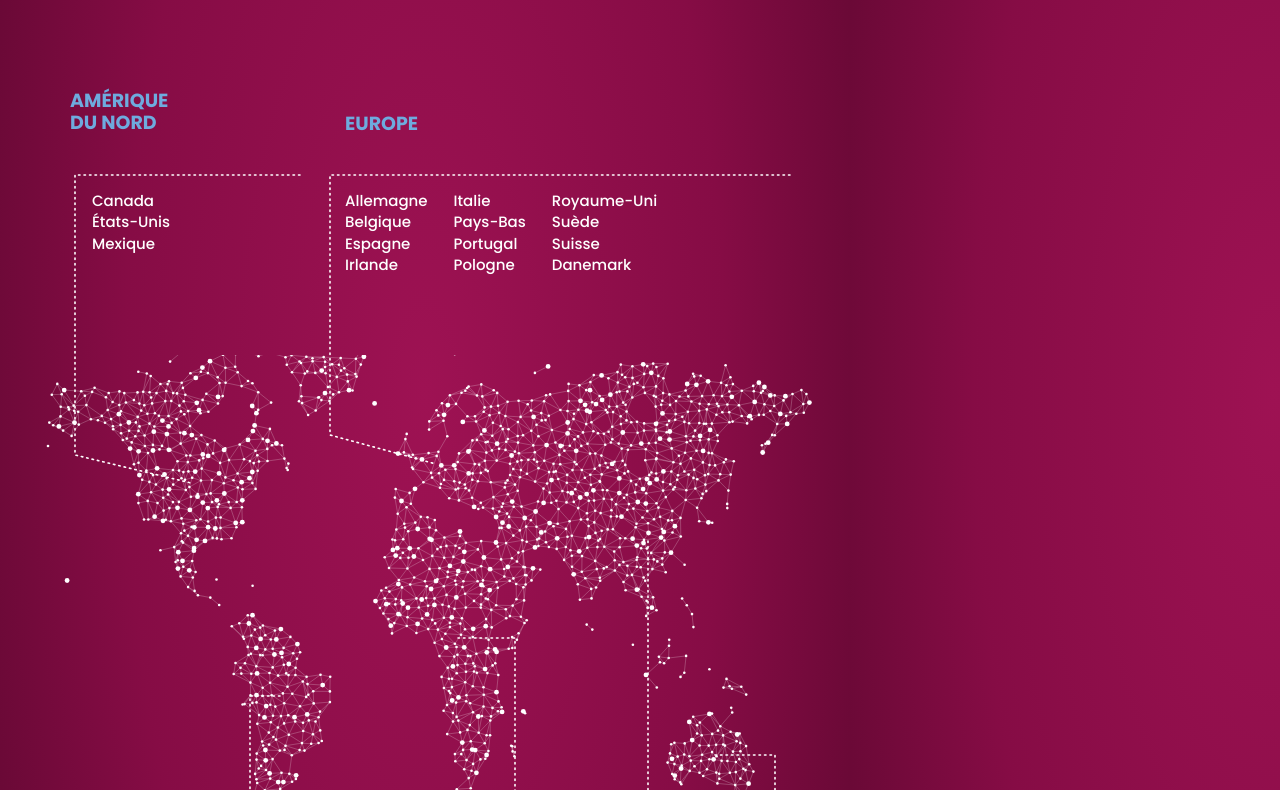
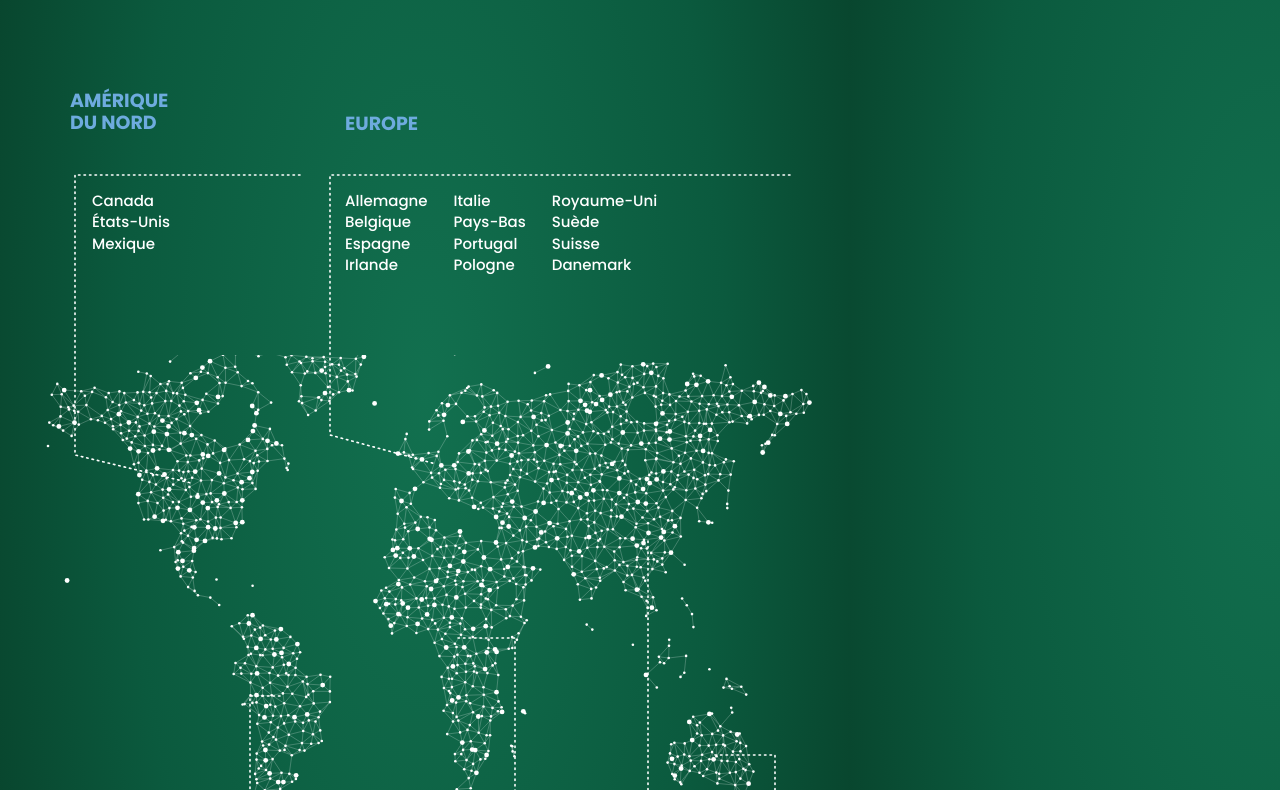
Before and after one commit to guillaumecreation/app-buggee-42, a website: page kakemono/kakemono.html in a window 1280 px wide. Shown: the part 505-1295 px from the top of the page. Drawn offline with Linux system fonts and the light colour scheme.

Commit message:
Kakemono: switch background to green
Co-Authored-By: Claude Opus 5.5 <noreply@anthropic.com>
Claude-Session: https://claude.ai/code/session_01XviPJyFtkNj8reJprNJmmn

```diff
--- a/kakemono/kakemono.html
+++ b/kakemono/kakemono.html
@@ -4,7 +4,7 @@
 *{margin:0;padding:0;box-sizing:border-box}
 html,body{width:850px;height:2000px}
 body{font-family:Poppins,Arial,sans-serif;color:#fff;
- background:radial-gradient(ellipse at 50% 45%,#9e1253 0%,#860C45 50%,#4f0628 100%);position:relative;overflow:hidden}
+ background:radial-gradient(ellipse at 50% 45%,#12704f 0%,#0B5A3E 50%,#06331f 100%);position:relative;overflow:hidden}
 .abs{position:absolute}
 .logo{left:50%;top:70px;transform:translateX(-50%);width:230px;height:230px;border:6px solid #fff;display:flex;flex-direction:column;align-items:center;justify-content:center}
 .logo .m{font-size:92px;font-weight:800;letter-spacing:-4px;line-height:1}
```
Also changed, not shown: 2 other files.
